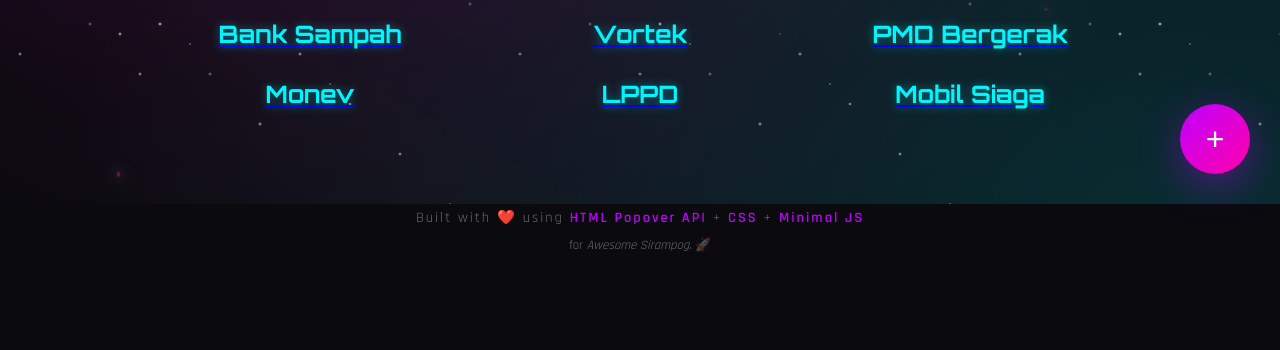
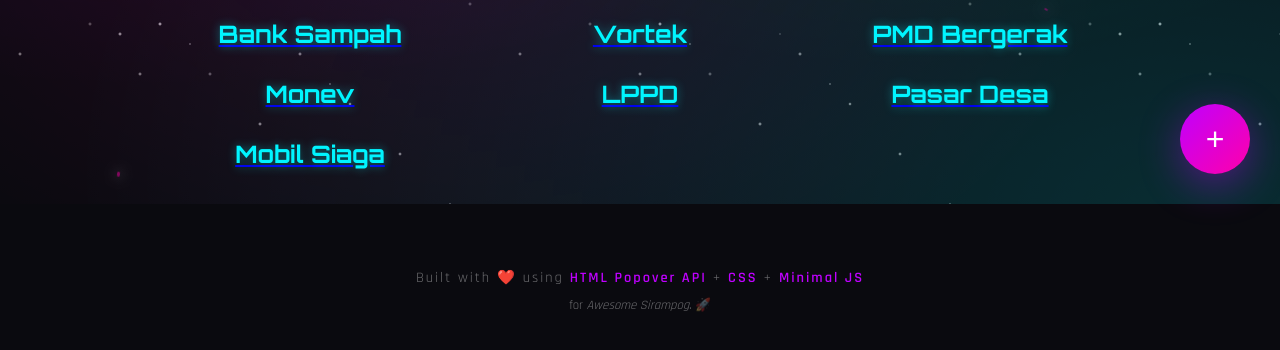
Before and after one commit to sirampog-pmd/home, a plain HTML site: page index.html in a window 1280 px wide. Shown: the part 596-946 px from the top of the page. Before the commit the page ends 909 px from the top, so only its background shows below. Drawn offline with Linux system fonts and the light colour scheme.

Commit message:
Update index.html

```diff
--- a/index.html
+++ b/index.html
@@ -641,6 +641,9 @@ body.paused *, body.paused *::before, body.paused *::after {
     <a class="demo-card" href="https://sirampog-pmd.github.io/lppd/" target="_blank" rel="noopener">
       <h2>LPPD</h2>
     </a>
+    <a class="demo-card" href="https://sirampog-pmd.github.io/pasar-desa/" target="_blank" rel="noopener">
+      <h2>Pasar Desa</h2>
+    </a>
     <a class="demo-card" href="https://sirampog-pmd.github.io/mobil-siaga/" target="_blank" rel="noopener">
       <h2>Mobil Siaga</h2>
     </a>
```
